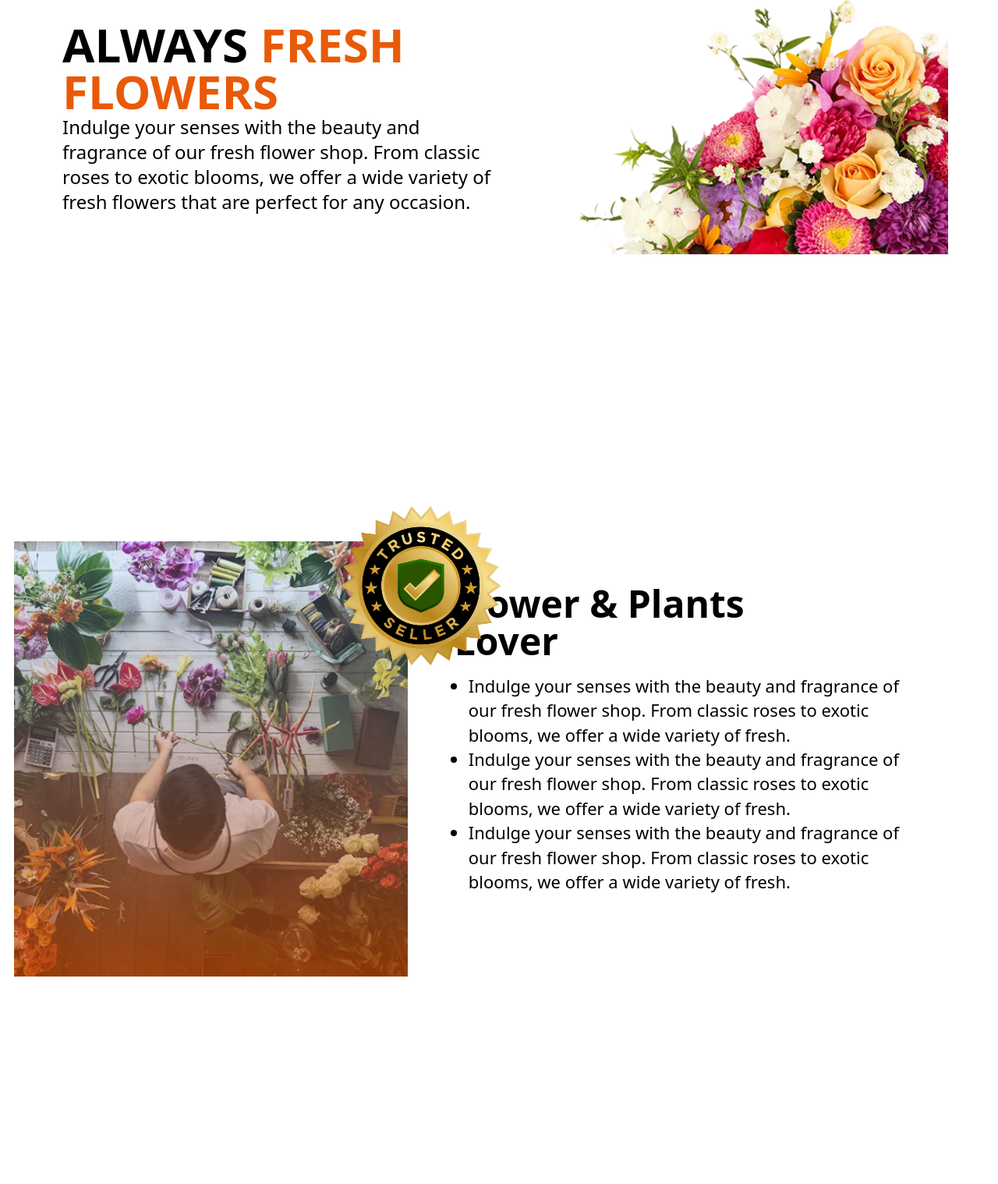
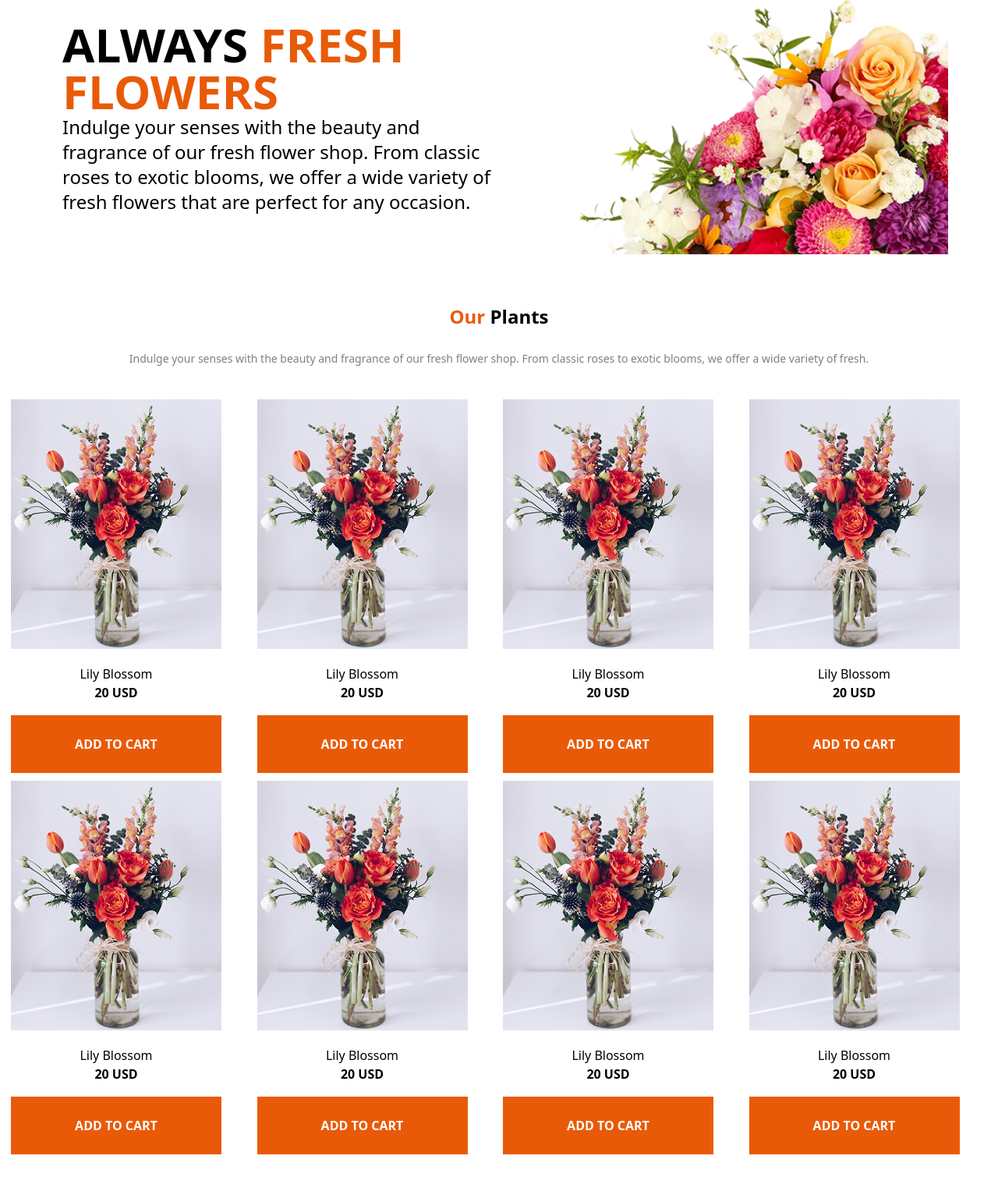
Before and after one commit to 4mahbubur4/Assignment-02, a plain HTML site: page index.html in a window 1280 px wide. Shown: the part 170-1688 px from the top of the page at 78% size. Before the commit the page ends 1440 px from the top, so only its background shows below. Drawn offline with nearby package versions, Linux system fonts and the light colour scheme.

Commit message:
added a card page in my website

```diff
--- a/index.html
+++ b/index.html
@@ -44,7 +44,65 @@
         </section>
     </header>
     <main>
-         </section>
+
+        <section>
+            <h3 class="text-center text-2xl font-bold "><span class="text-[rgba(233,90,8,1)]">Our</span> Plants</h3>
+            <p class="text-center text-sm p-[28px] text-[rgba(0,0,0,0.5)]">Indulge your senses with the beauty and
+                fragrance of our fresh flower shop. From classic roses to exotic blooms, we offer a wide variety of
+                fresh.</p>
+            <div class="grid grid-cols-2 gap-[10px] m-[14px] md:grid-cols-3 lg:grid-cols-4">
+                <!-- card -->
+                <div class="md:w-[270px]">
+                    <img class="" src="assets/sample-flower-image.png" alt="">
+                    <h4 class="font-medium text-center pt-[17px]">Lily Blossom</h4>
+                    <h4 class="font-bold text-center pb-[17px]">20 USD</h4>
+                    <button class="w-full bg-[rgba(233,90,8,1)] text-white p-[25px] font-semibold">ADD TO CART</button>
+                </div>
+                <div class="md:w-[270px]">
+                    <img class="" src="assets/sample-flower-image.png" alt="">
+                    <h4 class="font-medium text-center pt-[17px]">Lily Blossom</h4>
+                    <h4 class="font-bold text-center pb-[17px]">20 USD</h4>
+                    <button class="w-full bg-[rgba(233,90,8,1)] text-white p-[25px] font-semibold">ADD TO CART</button>
+                </div>
+                <div class="md:w-[270px]">
+                    <img class="" src="assets/sample-flower-image.png" alt="">
+                    <h4 class="font-medium text-center pt-[17px]">Lily Blossom</h4>
+                    <h4 class="font-bold text-center pb-[17px]">20 USD</h4>
+                    <button class="w-full bg-[rgba(233,90,8,1)] text-white p-[25px] font-semibold">ADD TO CART</button>
+                </div>
+                <div class="md:w-[270px]">
+                    <img class="" src="assets/sample-flower-image.png" alt="">
+                    <h4 class="font-medium text-center pt-[17px]">Lily Blossom</h4>
+                    <h4 class="font-bold text-center pb-[17px]">20 USD</h4>
+                    <button class="w-full bg-[rgba(233,90,8,1)] text-white p-[25px] font-semibold">ADD TO CART</button>
+                </div>
+                <div class="md:w-[270px]">
+                    <img class="" src="assets/sample-flower-image.png" alt="">
+                    <h4 class="font-medium text-center pt-[17px]">Lily Blossom</h4>
+                    <h4 class="font-bold text-center pb-[17px]">20 USD</h4>
+                    <button class="w-full bg-[rgba(233,90,8,1)] text-white p-[25px] font-semibold">ADD TO CART</button>
+                </div>
+                <div class="md:w-[270px]">
+                    <img class="" src="assets/sample-flower-image.png" alt="">
+                    <h4 class="font-medium text-center pt-[17px]">Lily Blossom</h4>
+                    <h4 class="font-bold text-center pb-[17px]">20 USD</h4>
+                    <button class="w-full bg-[rgba(233,90,8,1)] text-white p-[25px] font-semibold">ADD TO CART</button>
+                </div>
+                <div class="md:w-[270px]">
+                    <img class="" src="assets/sample-flower-image.png" alt="">
+                    <h4 class="font-medium text-center pt-[17px]">Lily Blossom</h4>
+                    <h4 class="font-bold text-center pb-[17px]">20 USD</h4>
+                    <button class="w-full bg-[rgba(233,90,8,1)] text-white p-[25px] font-semibold">ADD TO CART</button>
+                </div>
+                <div class="md:w-[270px]">
+                    <img class="" src="assets/sample-flower-image.png" alt="">
+                    <h4 class="font-medium text-center pt-[17px]">Lily Blossom</h4>
+                    <h4 class="font-bold text-center pb-[17px]">20 USD</h4>
+                    <button class="w-full bg-[rgba(233,90,8,1)] text-white p-[25px] font-semibold">ADD TO CART</button>
+                </div>
+
+            </div>
+        </section>
         <section class="p-[18px]">
             <div class="text-center ">
                 <img class="hidden md:inline-block md:w-[286px] md:h-[286px] md:relative md:left-[-100px] md:top-[200px] "
```
